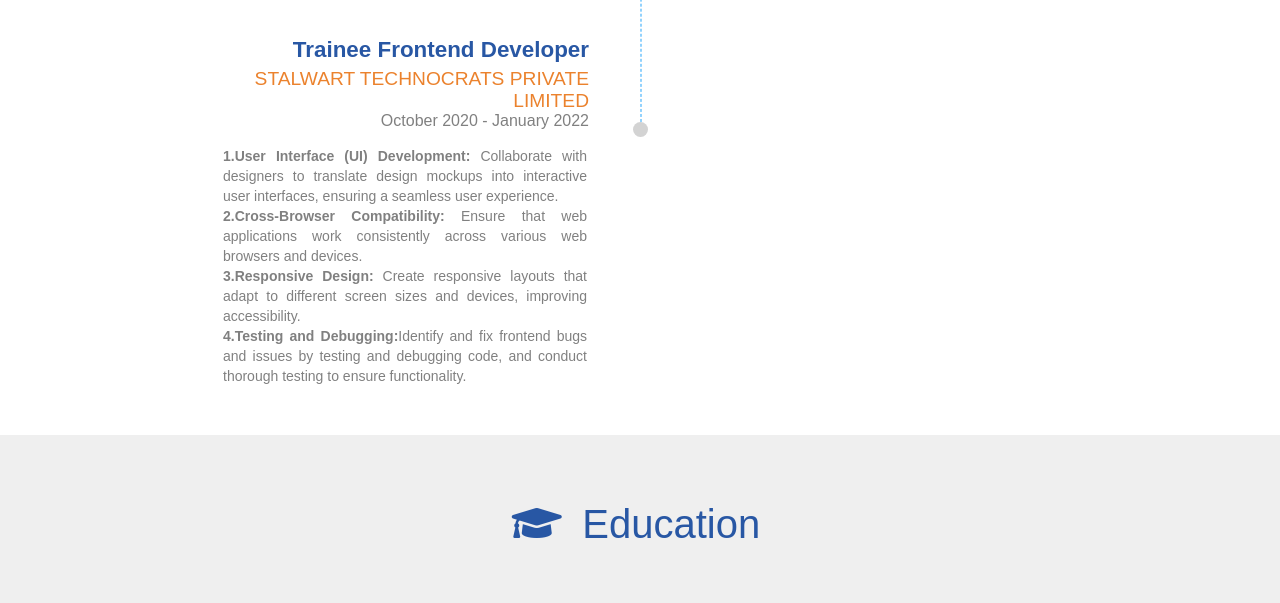
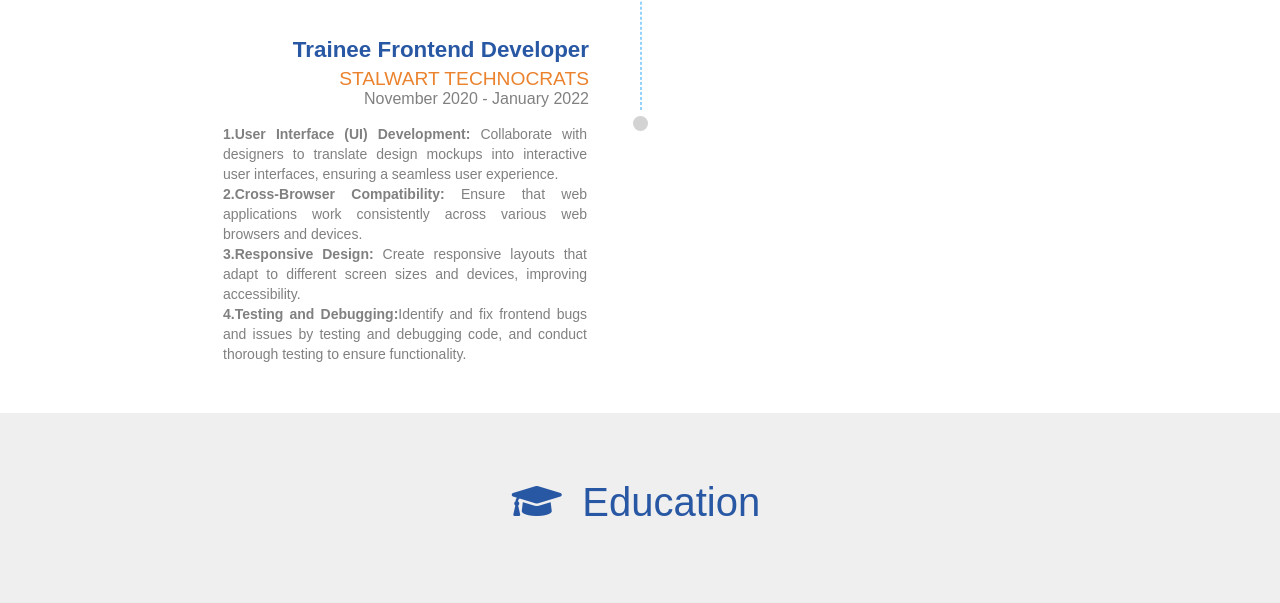
Before and after one commit to shaikhjaffar/PortFolio, a plain HTML site: page index.html in a window 1280 px wide. Shown: the part 2347-2950 px from the top of the page. Drawn offline with Linux system fonts and the light colour scheme.

Commit message:
Update index.html

```diff
--- a/index.html
+++ b/index.html
@@ -228,8 +228,8 @@
                             <img src="">
                         </div>
                         <h3 class="experience-designation m0 m-blue">Trainee Frontend Developer</h3>
-                        <h4 class="experience-company-name">STALWART TECHNOCRATS PRIVATE LIMITED</h4>
-                        <h5 class="experience-duration m0"> October 2020 - January 2022 </h5>
+                        <h4 class="experience-company-name">STALWART TECHNOCRATS</h4>
+                        <h5 class="experience-duration m0"> November 2020 - January 2022 </h5>
 
                         <p class="experience-description text-justify"><strong>1.User Interface (UI) Development:</strong> Collaborate with designers to translate design mockups into interactive user interfaces, ensuring a seamless user experience.
 <br><strong>2.Cross-Browser Compatibility: </strong> Ensure that web applications work consistently across various web browsers and devices.<br><strong>3.Responsive Design:</strong> Create responsive layouts that adapt to different screen sizes and devices, improving accessibility.<br><strong>4.Testing and Debugging:</strong>Identify and fix frontend bugs and issues by testing and debugging code, and conduct thorough testing to ensure functionality. </p>
```
